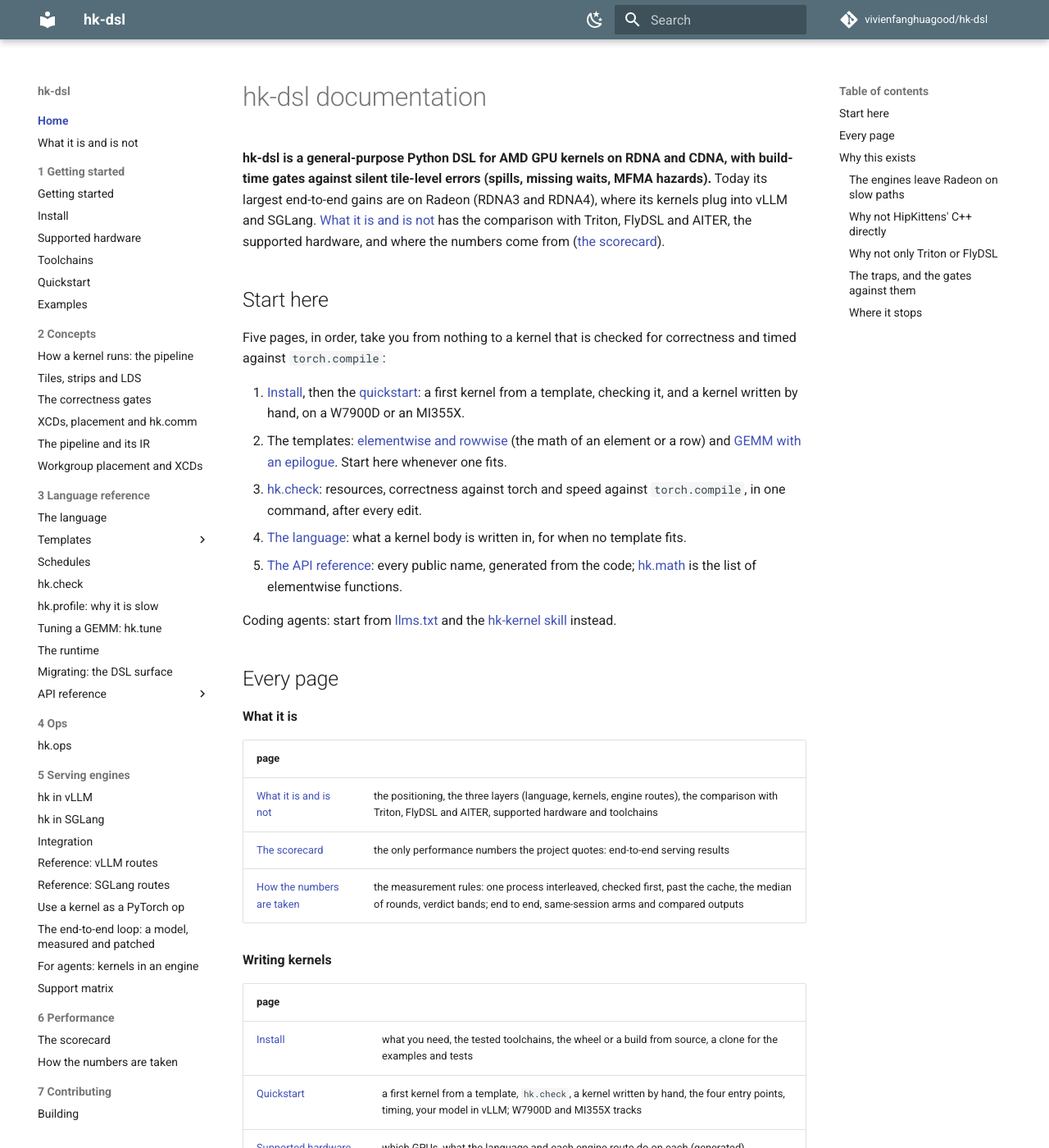
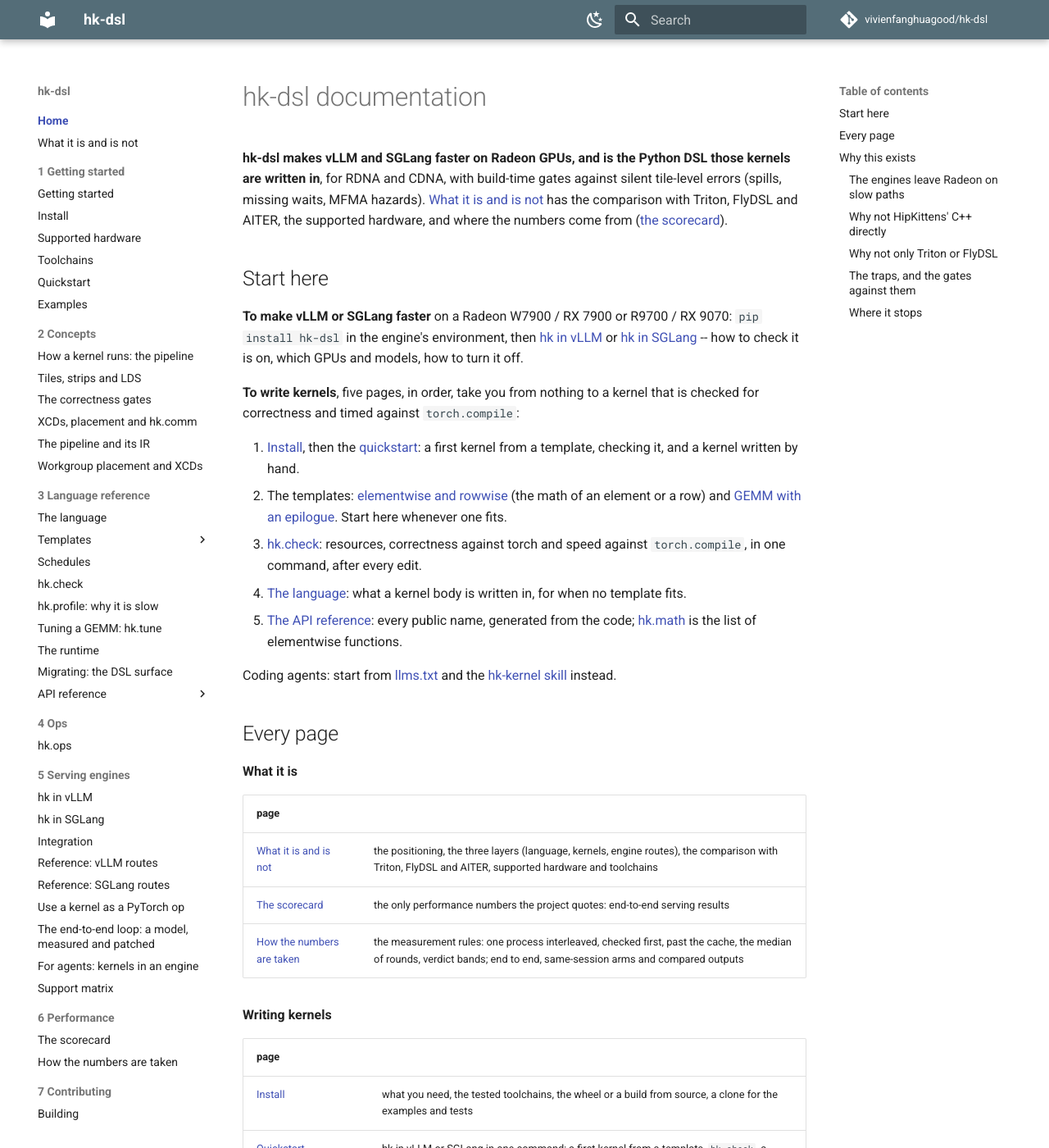
Before and after one commit to vivienfanghuagood/hk-dsl, an MkDocs documentation site: the page built from docs/README.md, in a window 1280 px wide and 1400 px high. Shown: the whole window at 82% size. Built offline with MkDocs 1.6.1 and Material for MkDocs 9.7.7, drawn with Linux system fonts in a browser that asks for light colours; comment, search, counter and statistics services are not loaded; some of the changed text lies outside the part shown.

Commit message:
docs(index): Start here opens with the engine path
Co-Authored-By: Claude <noreply@anthropic.com>

```diff
--- a/docs/README.md
+++ b/docs/README.md
@@ -1,21 +1,24 @@
 # hk-dsl documentation
 
-**hk-dsl is a general-purpose Python DSL for AMD GPU kernels on RDNA and CDNA,
-with build-time gates against silent tile-level errors (spills, missing waits,
-MFMA hazards).** Today its largest end-to-end gains are on Radeon (RDNA3 and
-RDNA4), where its kernels plug into vLLM and SGLang.
+**hk-dsl makes vLLM and SGLang faster on Radeon GPUs, and is the Python DSL
+those kernels are written in**, for RDNA and CDNA, with build-time gates
+against silent tile-level errors (spills, missing waits, MFMA hazards).
 [What it is and is not](positioning.md) has the comparison with Triton,
 FlyDSL and AITER, the supported hardware, and where the numbers come from
 ([the scorecard](performance/scorecard.md)).
 
 ## Start here
 
-Five pages, in order, take you from nothing to a kernel that is checked for
-correctness and timed against `torch.compile`:
+**To make vLLM or SGLang faster** on a Radeon W7900 / RX 7900 or R9700 /
+RX 9070: `pip install hk-dsl` in the engine's environment, then
+[hk in vLLM](vllm.md) or [hk in SGLang](sglang.md) -- how to check it is on,
+which GPUs and models, how to turn it off.
+
+**To write kernels**, five pages, in order, take you from nothing to a kernel
+that is checked for correctness and timed against `torch.compile`:
 
 1. [Install](install.md), then the [quickstart](quickstart.md): a first
-   kernel from a template, checking it, and a kernel written by hand, on a
-   W7900D or an MI355X.
+   kernel from a template, checking it, and a kernel written by hand.
 2. The templates: [elementwise and rowwise](templates/elementwise-rowwise.md)
    (the math of an element or a row) and [GEMM with an epilogue](templates/gemm.md).
    Start here whenever one fits.
@@ -44,7 +47,7 @@ Coding agents: start from [llms.txt](../llms.txt) and the
 | page | |
 |---|---|
 | [Install](install.md) | what you need, the tested toolchains, the wheel or a build from source, a clone for the examples and tests |
-| [Quickstart](quickstart.md) | a first kernel from a template, `hk.check`, a kernel written by hand, the four entry points, timing, your model in vLLM; W7900D and MI355X tracks |
+| [Quickstart](quickstart.md) | hk in vLLM or SGLang in one command; a first kernel from a template, `hk.check`, a kernel written by hand, the four entry points, timing |
 | [Supported hardware](supported-hardware.md) | which GPUs, what the language and each engine route do on each (generated) |
 | [Templates: elementwise and rowwise](templates/elementwise-rowwise.md) | `hk.templates.elementwise` / `rowwise`: hooks, operands, the per-GPU plan and how to override it, limits, and a dated record of what they measured |
 | [Templates: GEMM](templates/gemm.md) | `hk.templates.gemm(epilogue=...)`: writing an epilogue, the ready-made ones, how the plan follows `hk.ops.matmul`, limits, and a dated record of what it cost |
```
